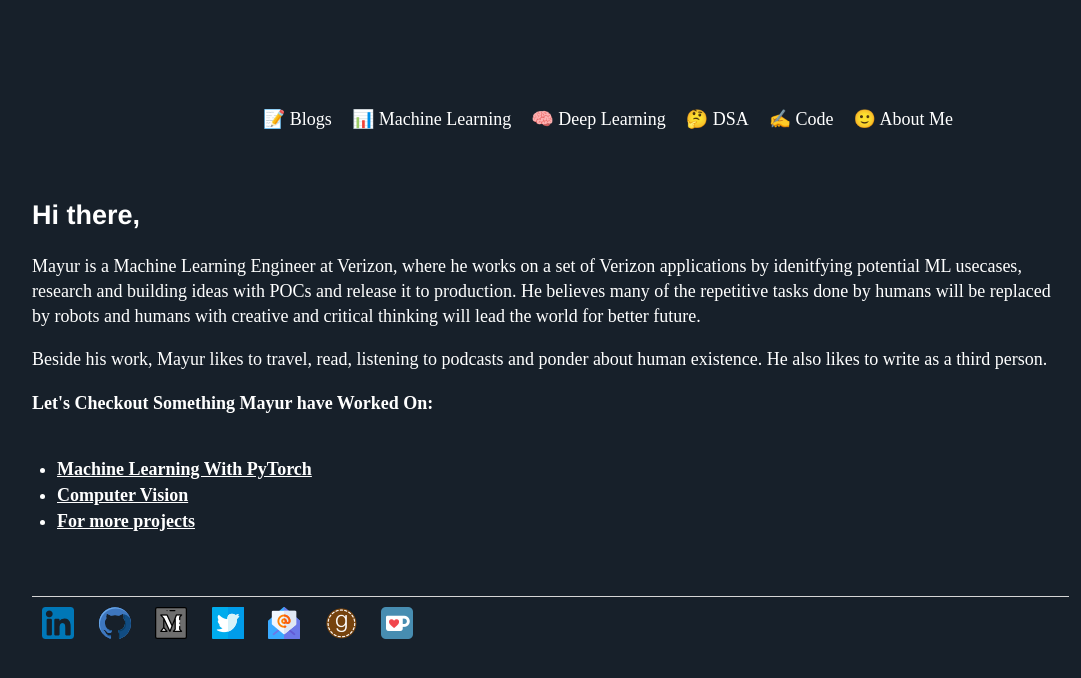
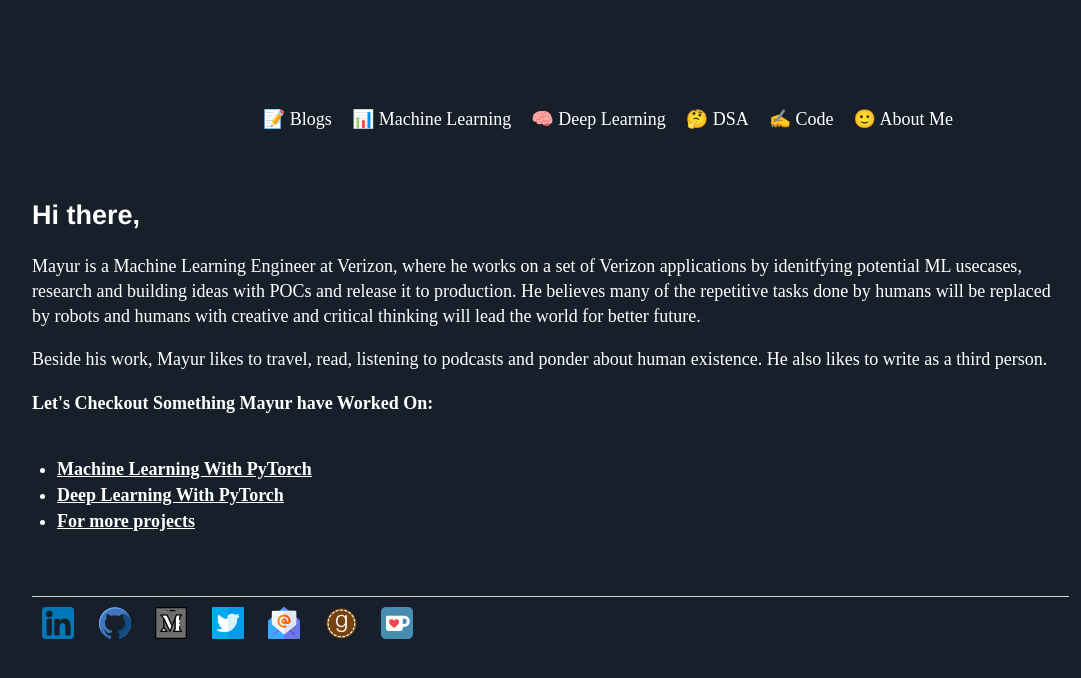
Before and after one commit to Mayurji/mayurji.github.io, a Jekyll site: the page built from about/index.html, in a window 1280 px wide. Shown: the top 678 px of the page, without its empty margins (32-1113 px from the left). Built offline with Jekyll 4.4.1, drawn with Linux system fonts in a browser that asks for light colours; nearby versions of some CDN libraries.

Commit message:
Update index.html

```diff
--- a/about/index.html
+++ b/about/index.html
@@ -24,7 +24,7 @@ title: Math + Computing = AI
 	<p><strong>Let's Checkout Something Mayur have Worked On:<strong></h5>
 	<ul>
 		<li><a href="https://github.com/Mayurji/MLWithPytorch"><u><strong>Machine Learning With PyTorch</u></a></li>
-		<li><a href="https://github.com/Mayurji/Computer-Vision"><u>Computer Vision</u></a></li>
+		<li><a href="https://github.com/Mayurji/DLWithPytorch"><u>Deep Learning With PyTorch</u></a></li>
 		<li><a href="https://github.com/Mayurji/"><u>For more projects</u></a></li>
 	</ul>
 
```
